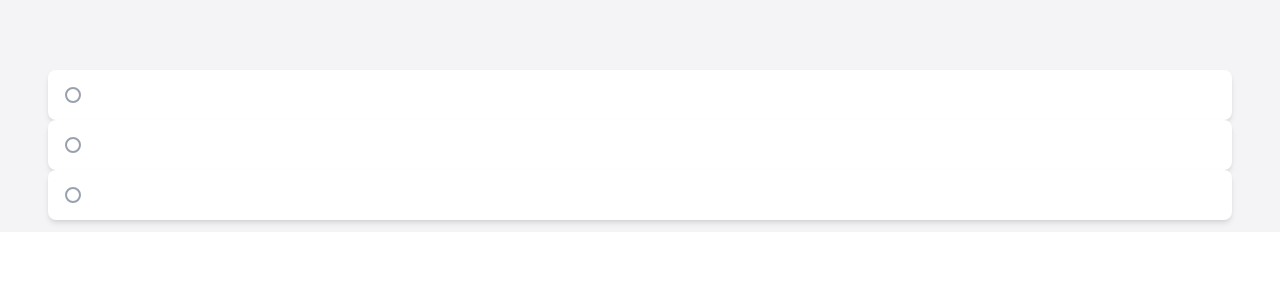
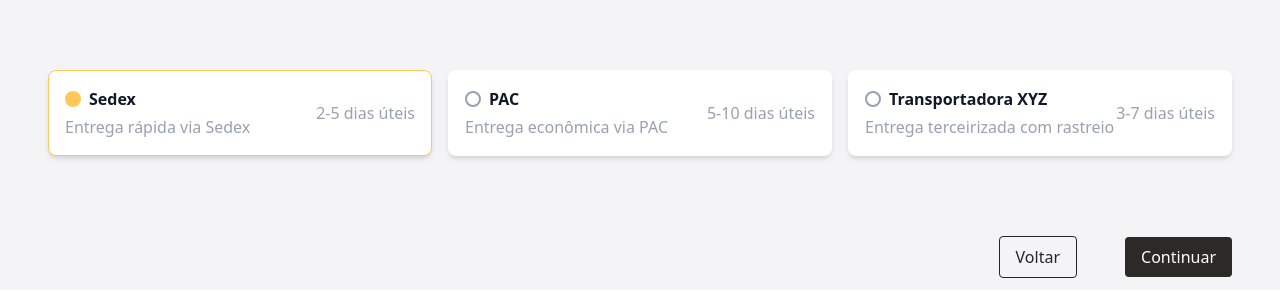
Before and after one commit to brunodias77/bcommerce, a React (Vite) app in the folder client/bcommerce/: page /cart/address/shipping in a window 1280 px wide. Shown: the part 166-468 px from the top of the page. Built offline with nearby package versions, Linux system fonts and the light colour scheme.

Commit message:
feat: atualiza componente ShippingCard para exibir nome, descrição e prazo de entrega; implementa lógica de seleção de método de entrega na página de envio

```diff
--- a/client/bcommerce/src/components/ShippingCard.tsx
+++ b/client/bcommerce/src/components/ShippingCard.tsx
@@ -30,9 +30,11 @@
                              cursor-pointer
                              transition-colors duration-200
                            `} />
-
+                    <span className='font-bold text-primary'>{data.name}</span>
                 </div>
+                <span className='text-gray-400'>{data.description}</span>
             </div>
+            <span className='text-gray-400'>{data.estimatedDelivery}</span>
         </label>
     );
 };
--- a/client/bcommerce/src/pages/Shipping.tsx
+++ b/client/bcommerce/src/pages/Shipping.tsx
@@ -1,12 +1,17 @@
+import { useContext, useState } from "react";
 import Container from "../components/Container";
 import ShippingCard from "../components/ShippingCard";
 import { AddressIcon, PaymentIcon, ShippingIcon } from "../components/StepIcons";
 import usePageName from '../hooks/UsePageName';
 import { Shipping as ShippingType } from "../types/shipping-type";
+import Button from "../components/Button";
+import { ShopContext } from "../context/ShopContext";
 
 const Shipping: React.FC = () => {
     const pageName = usePageName();
     const isActive = (name: string) => pageName === name;
+    const [selectedShippingId, setSelectedShippingId] = useState<string | null>("shipping1");
+    const { navigate } = useContext(ShopContext);
 
     const shippings: ShippingType[] = [
         {
@@ -77,17 +82,28 @@
                     </div>
                 </div>
 
-                <div className='mt-20'>
+                <div className="my-20">
+                    <div className='grid grid-cols-1 md:grid-cols-2 lg:grid-cols-3 gap-4 mt-4 '>
                         {
                             shippings.map(shipping => (
                                 <ShippingCard
                                     key={shipping.id}
                                     data={shipping}
-                                checked={false}
-                                onChange={(id) => console.log(id)}
+                                    checked={selectedShippingId === shipping.id}
+                                    onChange={(id) => setSelectedShippingId(id)}
                                 />
                             ))
                         }
+                    </div>
+                </div>
+
+                <div className='flex items-center justify-end mt-10 gap-x-12'>
+                    <button onClick={() => navigate('/cart/address/')} className='py-2 px-4 border border-text-primary hover:brightness-50 rounded cursor-pointer focus:outline-none transition transform active:scale-95 flex items-center justify-center'>
+                        <span>Voltar </span>
+                    </button>
+                    <Button className="p-10" size="medium" onClick={() => navigate('/cart/address/shipping/payment')} >
+                        <span className="text-white">Continuar</span>
+                    </Button>
                 </div>
             </Container>
         </section>
```
Lines whose indentation alone changed are shown as unchanged.
